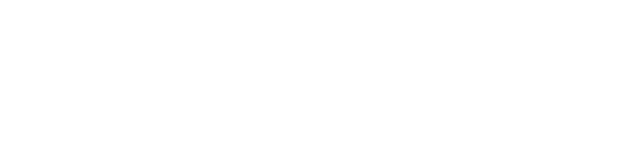
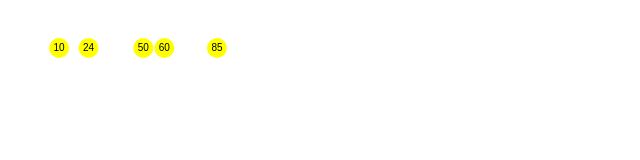
Before and after one commit to mattma/d3.ma.js, a plain HTML site: page index.html in a window 1280 px wide. Shown: the whole page, without its empty margins (0-640 px from the left). Drawn offline with nearby package versions, Linux system fonts and the light colour scheme.

Commit message:
remove the canvas object, make all of methods is available to container, then container could return canvas objects

```diff
--- a/index.html
+++ b/index.html
@@ -8,7 +8,6 @@
 		<script src="libs/d3.chart.js"></script>
 
 		<script src="src/common/container.js"></script>
-		<script src="src/common/canvas.js"></script>
 		<style>
 		svg {
 			font: 10px sans-serif;
@@ -218,13 +217,12 @@
 			}
 		});
 
-		var canvas = d3.ma.canvas('#vis')
-						//.chart("LabeledCirclesChart");
-						//
-		console.log('canvas: ', canvas);
+		var container = d3.ma.container('#vis');
+
+		var canvas = container.canvas().chart("LabeledCirclesChart");
 
 		//render it with some data
-		//canvas.draw([10,24,50,60,85]);
+		canvas.draw([10,24,50,60,85]);
 
 	</script>
 </body>
--- a/src/common/canvas.js
+++ /dev/null
@@ -1,24 +0,0 @@
-d3.ma.canvas = function(selection) {
-	console.log("hello");
-	var container = d3.ma.container(selection);
-
-	var width,
-		height,
-		// Create a new group element append to svg
-		// Set the canvas layout with a good amount of offset, has canvas class for easy targeting
-		canvas = container.append('g').classed('canvas', true);
-
-	canvas.width = function(_width) {
-		if (!arguments.length) return width;
-		canvas.attr('width', _width);
-		return canvas;
-	};
-
-	canvas.height = function(_height) {
-		if(!arguments.length) return height;
-		canvas.attr('height', _height);
-		return canvas;
-	};
-
-	return canvas;
-};
--- a/src/common/container.js
+++ b/src/common/container.js
@@ -2,85 +2,92 @@
 d3.ma = {};
 
 /*
-	return element: All methods return svg canvas object for easy chaining
-	E.G: d3.ma.canvas('body').margin({top: 80, left: 80}).box(600, 500)
-			.select('.canvas'))  // always need to select g element/.canvas element to append children
+	return element: Most of methods return svg canvas object for easy chaining
+	E.G: d3.ma.container('body').margin({top: 80, left: 80}).box(600, 500)
 
-	d3.ma.canvas(selection) is absolutely required, others are optional.
+		var container = d3.ma.container('#vis'),
+			canvas = container.canvas().chart("LabeledCirclesChart");
 
-	canvas() will take a css selector, which will be the container to contain the svg element
+	d3.ma.container(selector) is absolutely required, others are optional.
+
+	container() will take a css selector, which will be the container to contain the svg element
 
 	margin()  is optional, to set/get margin object, must take an object as value, e.g. {top: 80}, normally come before box()
 
 	box() is optional, by default, it will take the container width and height. to set/get/retrieve the svg/container width and height, if  only one value provide, width and height would be the same
 
-	width() and height() is optional, will set/get the canvas width and height
+	canvasW() and canvasH() is optional, will set/get the canvas width and height. Normally, do not need to set explicitly, Use box() will auto set the canvas width and height as properly
  */
 
-d3.ma.container = function(selection) {
+d3.ma.container = function(selector) {
 
-	var container = d3.select(selection);
+	var selection = d3.select(selector);
 
 	var margin = {top: 30, right: 20, bottom: 20, left: 30},
-		containerW = container[0][0].clientWidth || document.body.clientWidth || 960,
-		containerH = container[0][0].clientHeight || document.body.clientHeight || 540,
-		width,
-		height,
-		canvas = container.append('svg'),  // append svg element to the selection
+		containerW = selection[0][0].clientWidth || document.body.clientWidth || 960,
+		containerH = selection[0][0].clientHeight || document.body.clientHeight || 540,
+		canvasW,
+		canvasH,
+		container = selection.append('svg'),  // Create container, append svg element to the selection
 		// Create a new group element append to svg
 		// Set the canvas layout with a good amount of offset, has canvas class for easy targeting
-		g = canvas.append('g').classed('canvas', true);
+		g = container.append('g').classed('canvas', true);
 
-	canvas.width = function(_width, boxCalled) {
+	container.canvasW = function(_width, boxCalled) {
 		if (!arguments.length) return g.attr("width");
 		if(boxCalled) _width = parseInt(_width) - margin.left - margin.right;
 		g.attr('width', _width);
-		return canvas;
+		return container;
 	};
 
-	canvas.height = function(_height, boxCalled) {
+	container.canvasH = function(_height, boxCalled) {
 		if(!arguments.length) return g.attr("height");
 		if(boxCalled) _height = parseInt(_height) - margin.top - margin.bottom;
 		g.attr('height', _height);
-		return canvas;
+		return container;
 	};
 
-	canvas.box = function(_width, _height) {
+	container.box = function(_width, _height) {
 		if(!arguments.length) {
-			var m = canvas.margin();
+			var m = container.margin();
 			return {
-				'containerWidth': canvas.width() + m.left + m.right,
-				'containerHeight': canvas.height() + m.top + m.bottom
+				'containerWidth': container.canvasW() + m.left + m.right,
+				'containerHeight': container.canvasH() + m.top + m.bottom
 			};
 		}
 
-		// When arguments are more than one, set svg and canvas width & height
+		// When arguments are more than one, set svg and container width & height
 		var h = (_height) ? _height : _width;
 
-		canvas.width(_width, true);
-		canvas.height(h, true);
+		container.canvasW(_width, true);
+		container.canvasH(h, true);
 
-		canvas.attr({
+		container.attr({
 			'width': _width,
 			'height': h
 		});
 
 		gTransform();
 
-		return canvas;
+		return container;
 	};
 
-	canvas.margin = function(_) {
+	container.margin = function(_) {
 		if (!arguments.length) return margin;
 		margin.top  = typeof _.top  != 'undefined' ? _.top  : margin.top;
 		margin.right  = typeof _.right  != 'undefined' ? _.right  : margin.right;
 		margin.bottom = typeof _.bottom != 'undefined' ? _.bottom : margin.bottom;
 		margin.left   = typeof _.left   != 'undefined' ? _.left   : margin.left;
 
-		// After set the new margin, and maintain svg container width and height, canvas width and height ratio
-		canvas.box(containerW, containerH);
+		// After set the new margin, and maintain svg container width and height, container width and height ratio
+		container.box(containerW, containerH);
 
-		return canvas;
+		return container;
+	};
+
+	// Return the canvas object for easy chaining
+	container.canvas = function(){
+		return container.select('g');
 	};
 
 	// Set the canvas transform attr, call it when needed
@@ -89,8 +96,8 @@ d3.ma.container = function(selection) {
 	}
 
 	// Set the svg container width and height
-	// Set the canvas width and height, and its transform values
-	canvas.box(containerW, containerH);
+	// Set the container width and height, and its transform values
+	container.box(containerW, containerH);
 
-	return canvas;
+	return container;
 };
```
